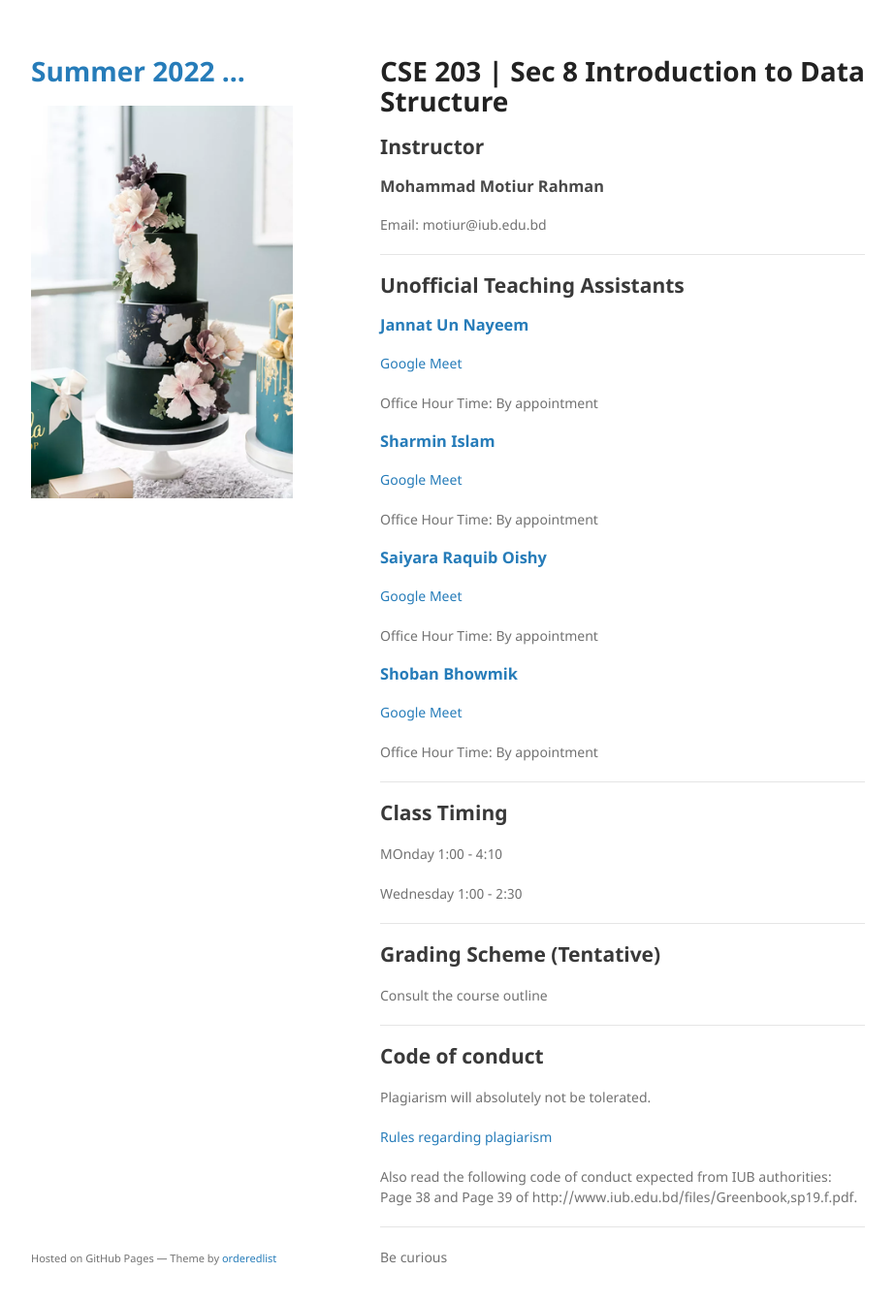
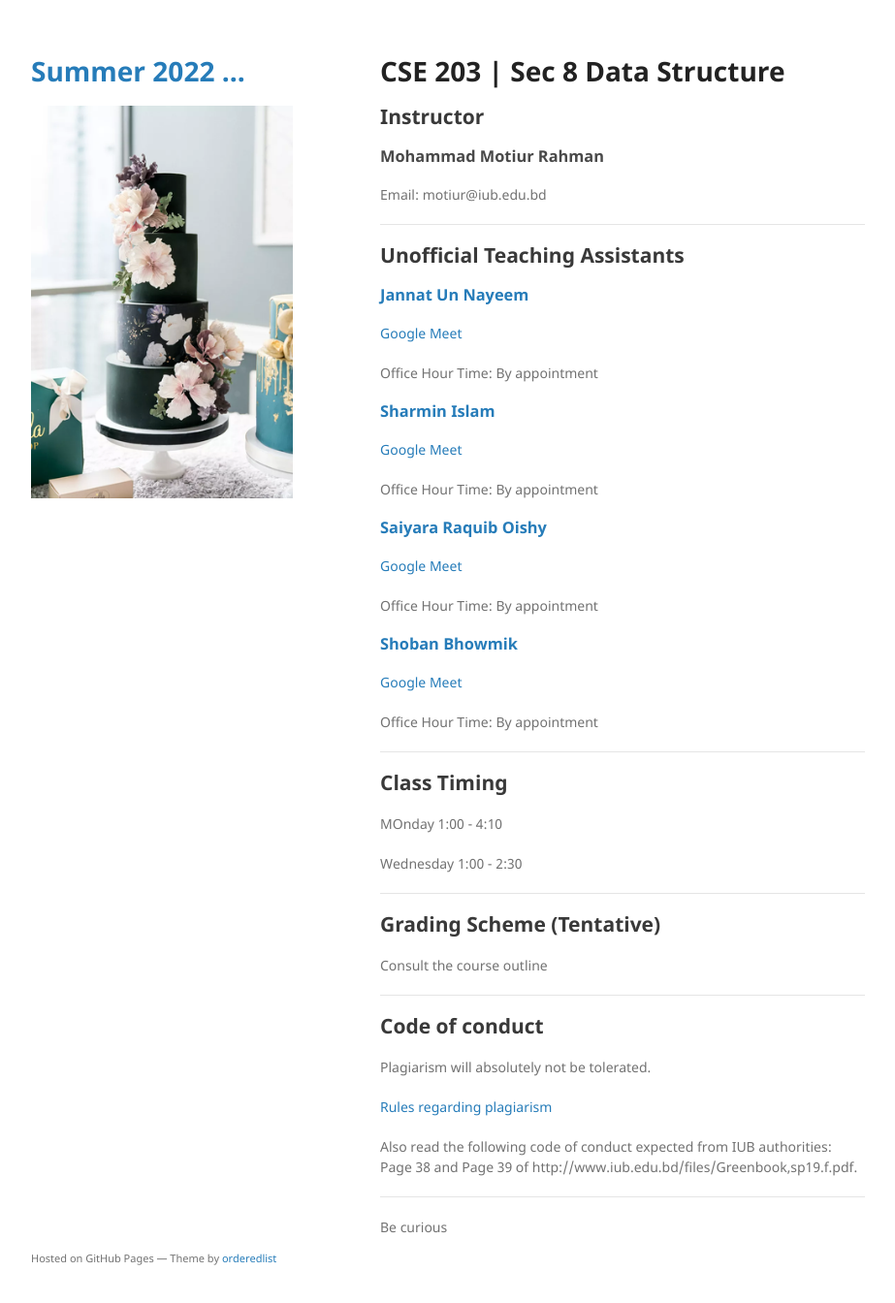
Before and after one commit to mohammadmotiurrahman/mohammadmotiurrahman.github.io, a Jekyll site: the page built from cse203_8/index.md, in a window 1280 px wide and 1377 px high. Shown: the top 1344 px of the window at 97% size, without its empty margins (178-1101 px from the left). Built offline with Jekyll 4.4.1, drawn with Linux system fonts in a browser that asks for light colours; our own code applies the rules of GitHub Pages for plain Markdown files.

Commit message:
Update index.md

```diff
--- a/cse203_8/index.md
+++ b/cse203_8/index.md
@@ -1,4 +1,4 @@
-# CSE 203 | Sec 8 Introduction to Data Structure
+# CSE 203 | Sec 8 Data Structure
 
 ## Instructor
 ### Mohammad Motiur Rahman
```
